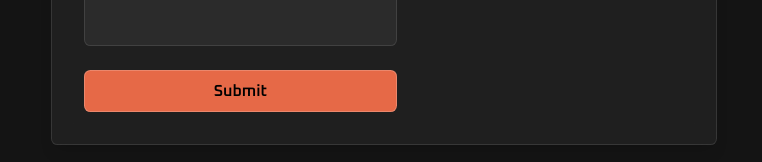
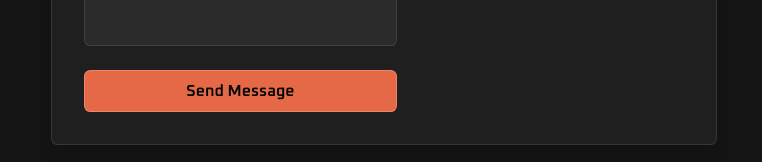
Before and after one commit to georgeeburt/portfolio, a Next.js app: page / in a window 1280 px wide. Shown: the part 4459-4621 px from the top of the page, without its empty margins (256-1018 px from the left). Built offline with nearby package versions, Linux system fonts and the light colour scheme.

Commit message:
feat: add sending placeholder for form submit button

```diff
--- a/src/components/sections/contact/contact-form.tsx
+++ b/src/components/sections/contact/contact-form.tsx
@@ -11,6 +11,7 @@ export default function ContactForm() {
     message: '',
     honeypot: ''
   });
+  const [isSubmitting, setIsSubmitting] = useState(false);
 
   const handleSubmit = async (event: FormEvent) => {
     event.preventDefault();
@@ -33,6 +34,7 @@ export default function ContactForm() {
       return;
     }
 
+    setIsSubmitting(true);
     try {
       if (formData.name === 't3st') {
         throw new Error('Test error triggered');
@@ -50,12 +52,14 @@ export default function ContactForm() {
         throw new Error('Failed to submit form');
       }
 
+      setIsSubmitting(false);
       toast({
         title: 'Message sent',
         description: 'Your message has been successfully sent!'
       });
       setFormData({ name: '', email: '', message: '', honeypot: '' });
     } catch (error) {
+      setIsSubmitting(false);
       toast({
         title: 'Error',
         description:
@@ -132,6 +136,7 @@ export default function ContactForm() {
       </p>
       <input
         type="submit"
+        value={isSubmitting ? 'Sending...' : 'Send Message'}
         className="w-full cursor-pointer rounded-lg border border-white/20 bg-primary p-2 font-semibold text-primary-foreground hover:bg-secondary"
       />
     </form>
```
